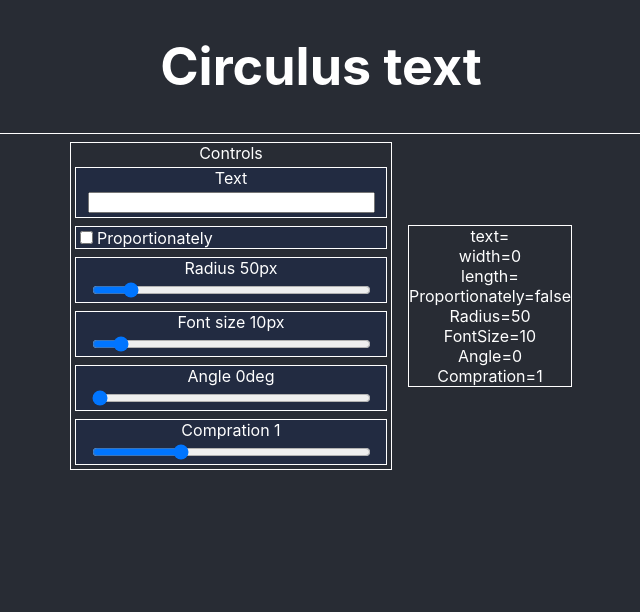
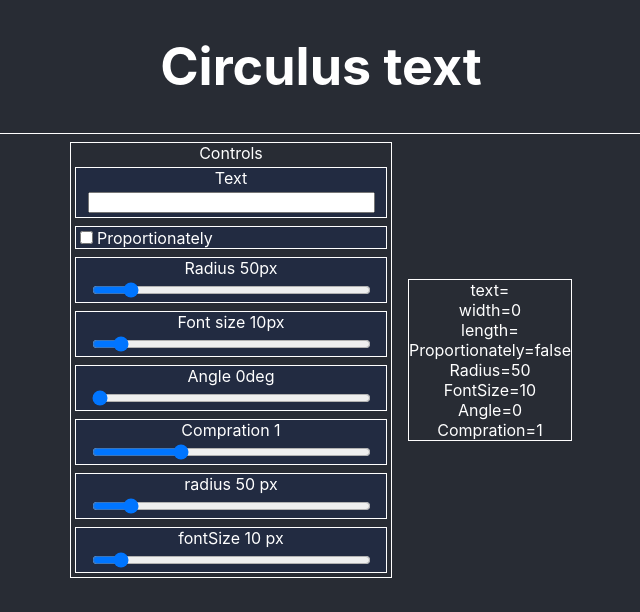
Before and after one commit to Pasha147/Exercises2, a React (Create React App) app in the folder Circle Text/circle_text1/: page / in a window 1280 px wide. Shown: the top 612 px of the page, without its empty margins (319-959 px from the left). Built offline with nearby package versions, Linux system fonts and the light colour scheme.

Commit message:
The controls panel hav been changed

```diff
--- a/Circle Text/circle_text1/src/App.js
+++ b/Circle Text/circle_text1/src/App.js
@@ -11,6 +11,31 @@ function App() {
     angle: 0,
     compration: 1,
   });
+
+  const controls = [
+    {
+      className: "inp",
+      type: "range",
+      name: "radius",
+      min: "2",
+      max: "400",
+      value: state.radius,
+      step: "1",
+      curValue: state.radius,
+      labelEnd: `px`,
+    },
+    {
+      className: "inp",
+      type: "range",
+      name: "fontSize",
+      min: "2",
+      max: "100",
+      value: state.fontSize,
+      step: "1",
+      curValue: state.fontSize,
+      labelEnd: `px`,
+    },
+  ];
 
   const handleInput = (e) => {
     let text = e.target.value;
@@ -31,6 +56,9 @@ function App() {
   };
   const comprationHandleChange = (e) => {
     setState({ ...state, compration: Number(e.target.value) });
+  };
+  const handleChangeControls = (e) => {
+    console.log(e.target.name);
   };
 
   return (
@@ -111,6 +139,25 @@ function App() {
               onChange={comprationHandleChange}
             />
           </div>
+          {controls.map((item, i) => {
+            return (
+              <div key={item.name} className="Control">
+                <label
+                  htmlFor={item.name}
+                >{`${item.name} ${item.curValue} ${item.labelEnd}`}</label>
+                <input
+                  className={item.className}
+                  type={item.type}
+                  name={item.name}
+                  min={item.min}
+                  max={item.max}
+                  value={item.value}
+                  step={item.step}
+                  onChange={(e) => handleChangeControls(e)}
+                />
+              </div>
+            );
+          })}
         </div>
         <CircleComp text={state} />
       </main>
```
